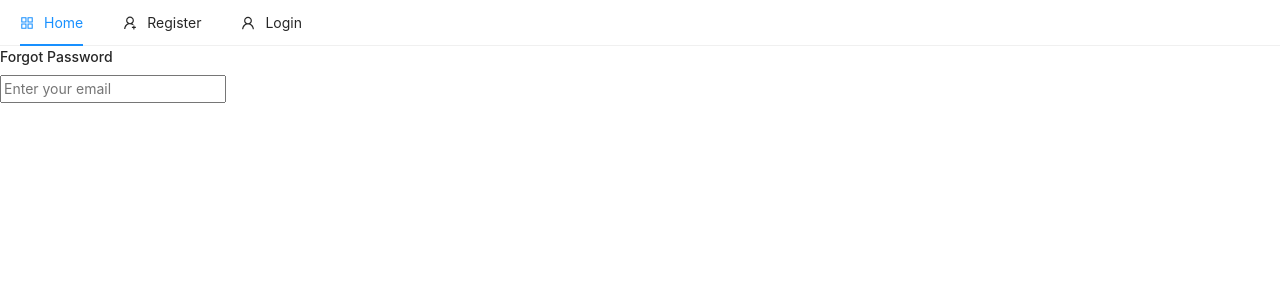
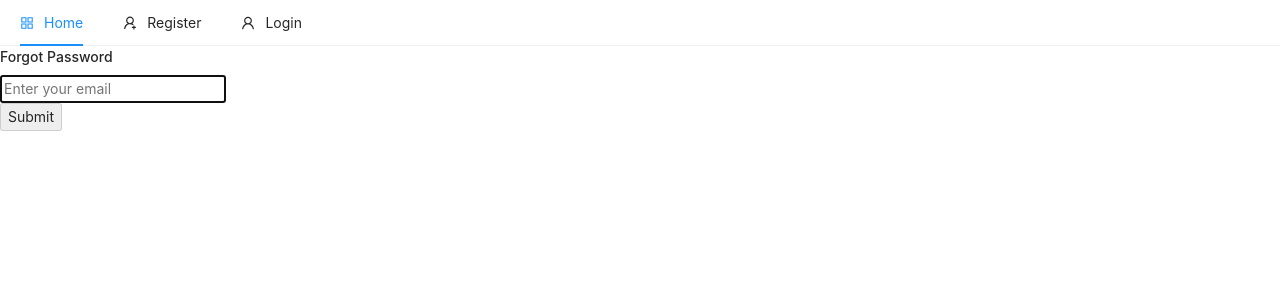
Before and after one commit to aksh1150/react-ecommerce, a React (Create React App) app in the folder client/: page /forgot/password in a window 1280 px wide. Shown: the top 300 px of the page. Built offline with nearby package versions, Linux system fonts and the light colour scheme; no server answers.

Commit message:
Create button

```diff
--- a/client/src/pages/auth/ForgotPassword.jsx
+++ b/client/src/pages/auth/ForgotPassword.jsx
@@ -23,7 +23,12 @@ const ForgotPassword = ({ history }) => {
           value={email}
           onChange={(e) => setEmail(e.target.value)}
           placeholder="Enter your email"
+          autoFocus
         />
+        <br />
+        <button className="btn btn-raised btn-primary" disabled={!email}>
+          Submit
+        </button>
       </form>
     </div>
   );
```
